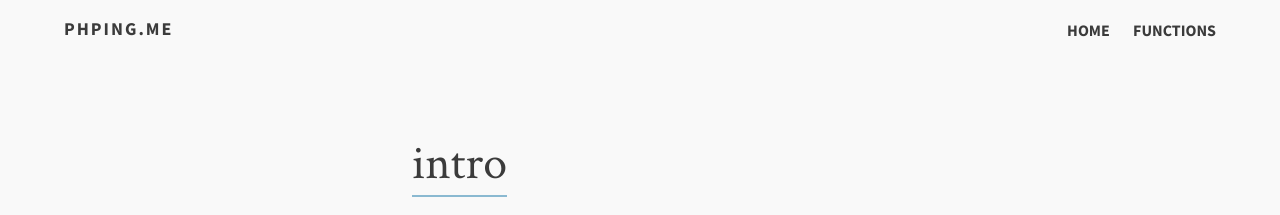
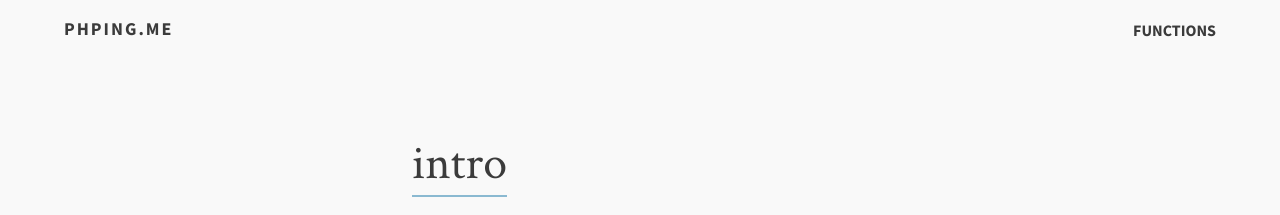
Before and after one commit to zavalit/zavalit.github.io, a Jekyll site: the page built from index.md, in a window 1280 px wide. Shown: the top 215 px of the page. Built offline with Jekyll 4.4.1, drawn with Linux system fonts in a browser that asks for light colours.

Commit message:
Update header.html

```diff
--- a/_includes/header.html
+++ b/_includes/header.html
@@ -9,14 +9,11 @@
   <header class="site-header darken">
       <div class="wrap">
         <hgroup>
-          <h1><a href="/">{{ site.title }}</a></h1>
+          <h1><a title="{{ site.title }}" href="/">{{ site.title }}</a></h1>
         </hgroup>
         <a href="#nav" class="menu"><span class='icons'>☰</span></a>
         <nav role="navigation">
           <ul>
-            <li>
-              <a href="/" title="{{ site.title }}">Home</a>
-            </li>
 
             {% for link in site.links %}
                 <li><a href="{% if link.external %}{{ link.url }}{% else %}{{ site.url }}{{ link.url }}{% endif %}" {% if link.external %}target="_blank"{% endif %}>{{ link.title }}</a></li>
```
